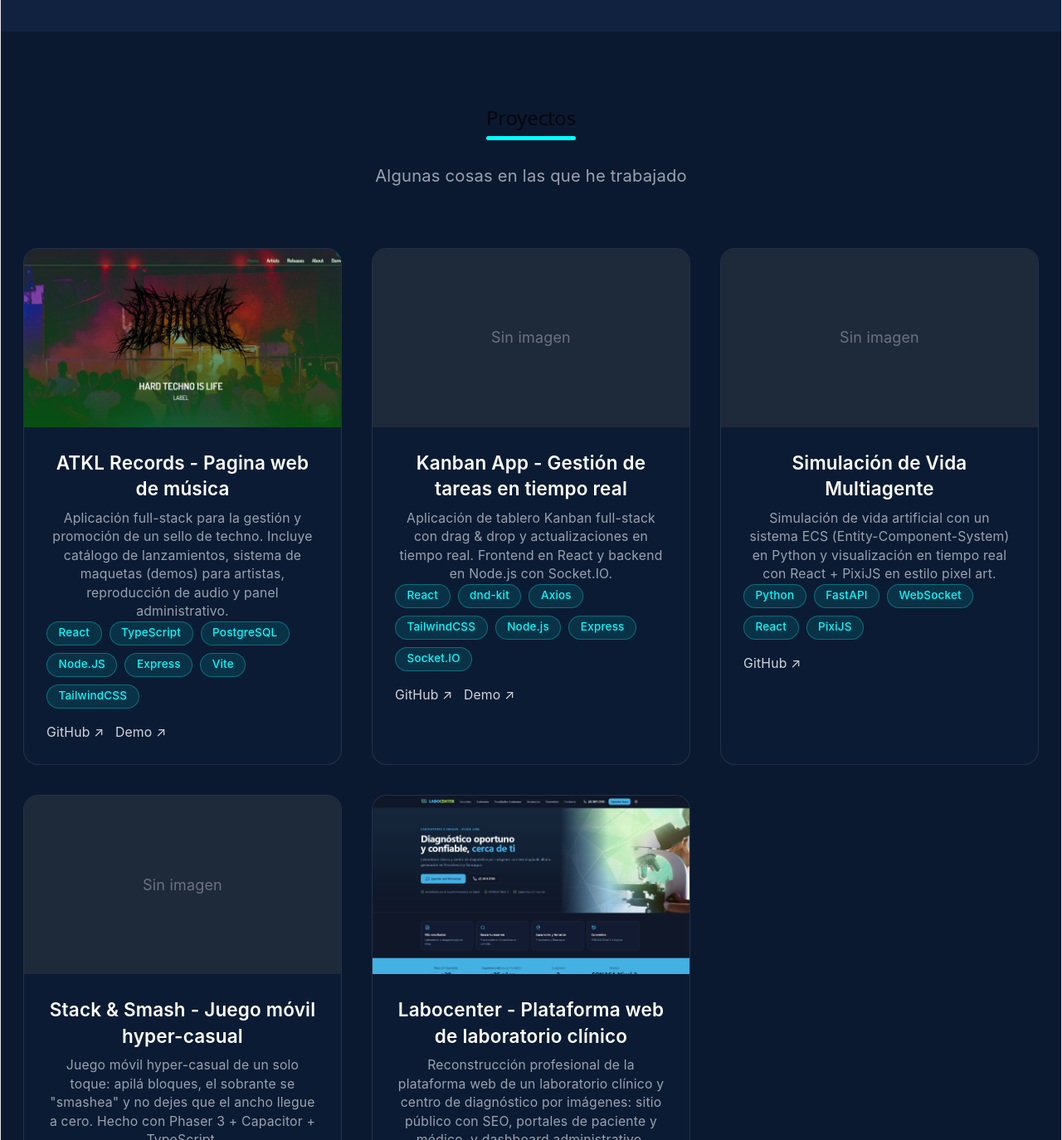
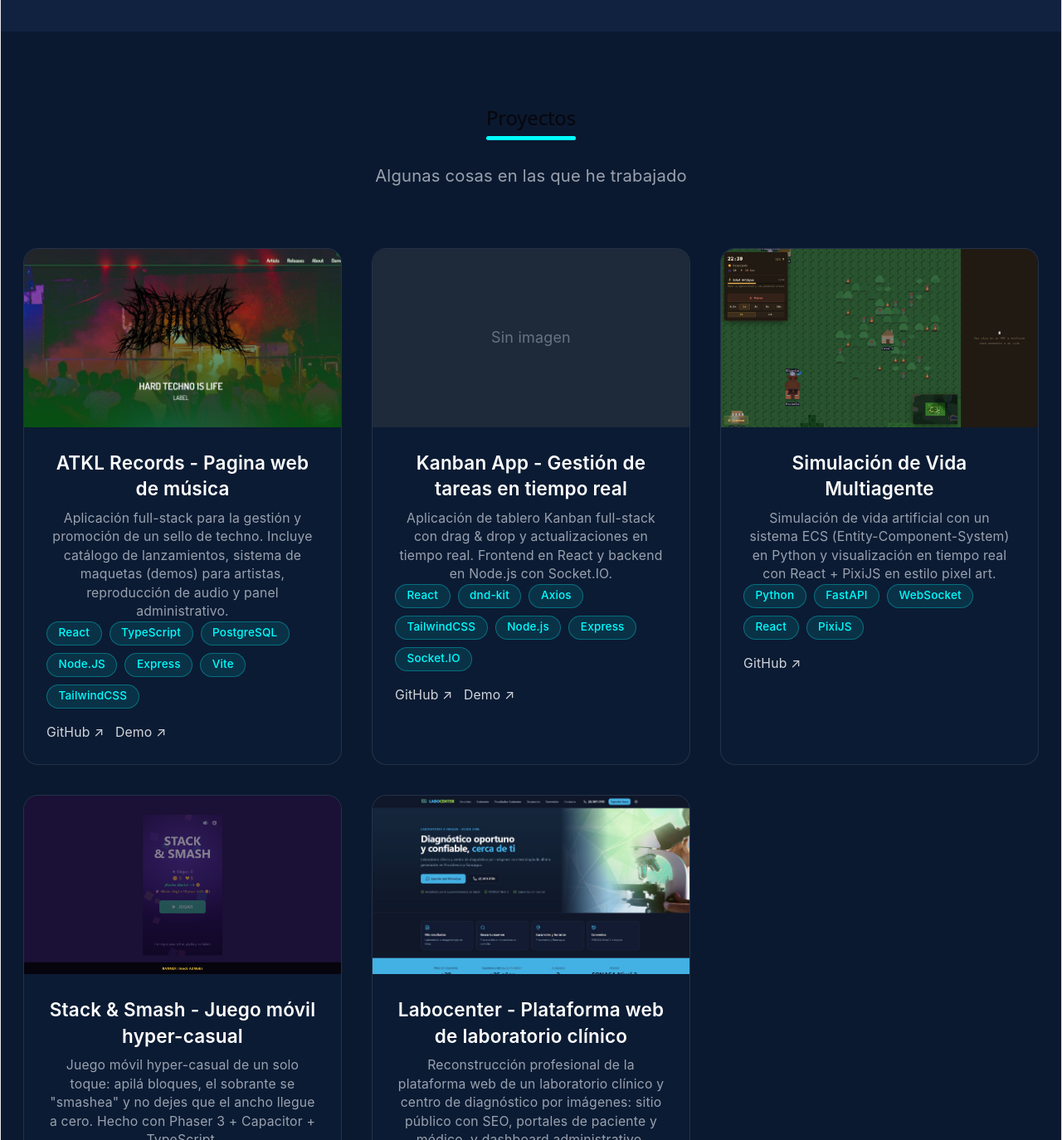
Before and after one commit to rodrolira/portfolio, a React app: page / in a window 1280 px wide. Shown: the part 3055-4429 px from the top of the page at 83% size. Built offline with nearby package versions, Linux system fonts and the light colour scheme; no server answers; the HTML template or start-up script is replaced by a standard one.

Commit message:
feat: add project images for Simulación de Vida and Stack Smash

```diff
--- a/src/data/projects.ts
+++ b/src/data/projects.ts
@@ -51,7 +51,7 @@ export const projects: Project[] = [
       'Simulación de vida artificial con un sistema ECS (Entity-Component-System) en Python y visualización en tiempo real con React + PixiJS en estilo pixel art.',
     longDescription:
       'Los NPCs tienen necesidades, personalidad, emociones, memoria, relaciones, trabajo y economía, y el mundo reacciona a eventos emergentes (epidemias, crisis económicas, migraciones, clima, innovación). El mundo se expande con la población: empieza como un pequeño asentamiento rodeado de niebla y crece con nuevos edificios en la frontera.',
-    image: '',
+    image: '/projects/simulacion-vida.png',
     technologies: ['Python', 'FastAPI', 'WebSocket', 'React', 'PixiJS'],
     problemSolved:
       'Modelar comportamiento emergente de una sociedad artificial y visualizarlo en tiempo real de forma comprensible.',
@@ -72,7 +72,7 @@ export const projects: Project[] = [
       'Juego móvil hyper-casual de un solo toque: apilá bloques, el sobrante se "smashea" y no dejes que el ancho llegue a cero. Hecho con Phaser 3 + Capacitor + TypeScript.',
     longDescription:
       'Juego de un toque apuntado a Android e iOS y a un público infantil/juvenil. Construido con Phaser 3 para la lógica de juego y Capacitor para empaquetarlo como app nativa. Estado actual: scaffold jugable, con anuncios e IAP como placeholders mockeados en navegador.',
-    image: '',
+    image: '/projects/stack-smash.png',
     technologies: ['Phaser 3', 'Capacitor', 'TypeScript', 'Vite'],
     problemSolved:
       'Crear un juego móvil ligero y adictivo, empaquetable para tiendas de apps desde una única base de código web.',
```
